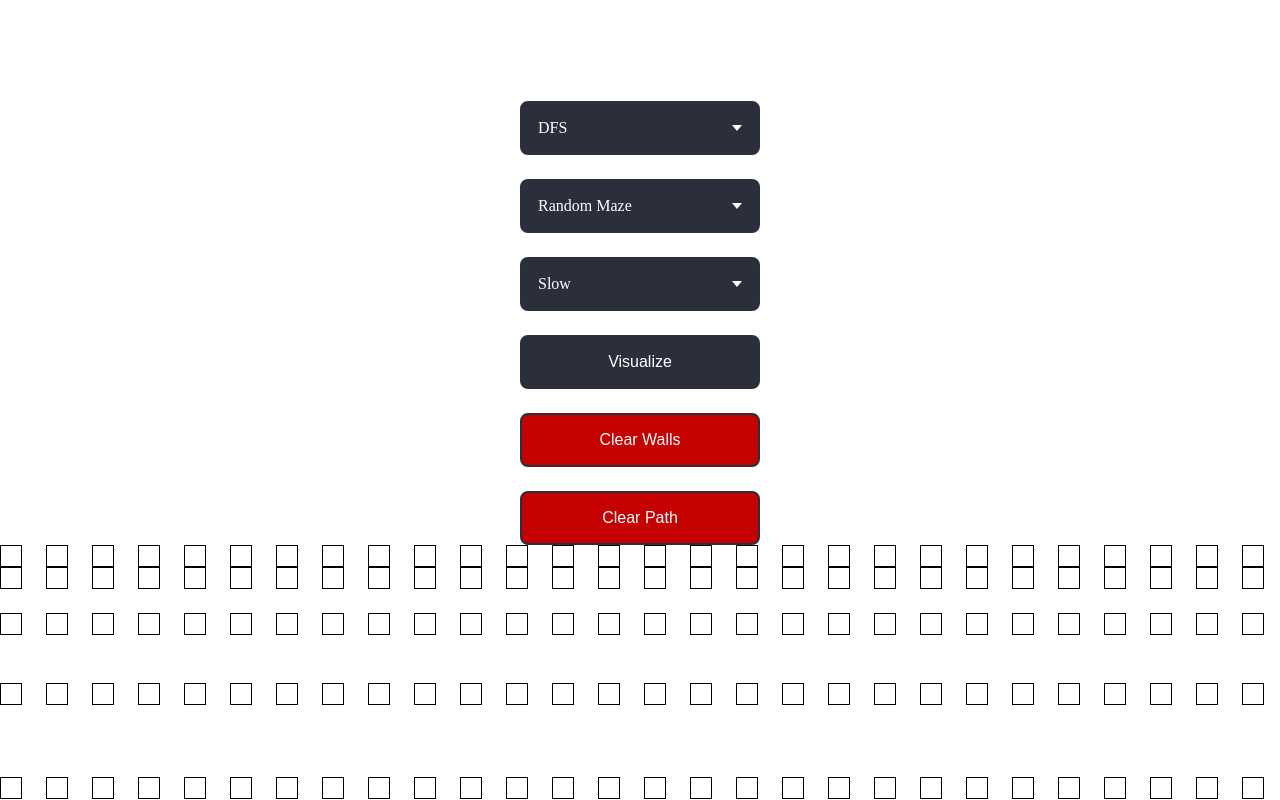
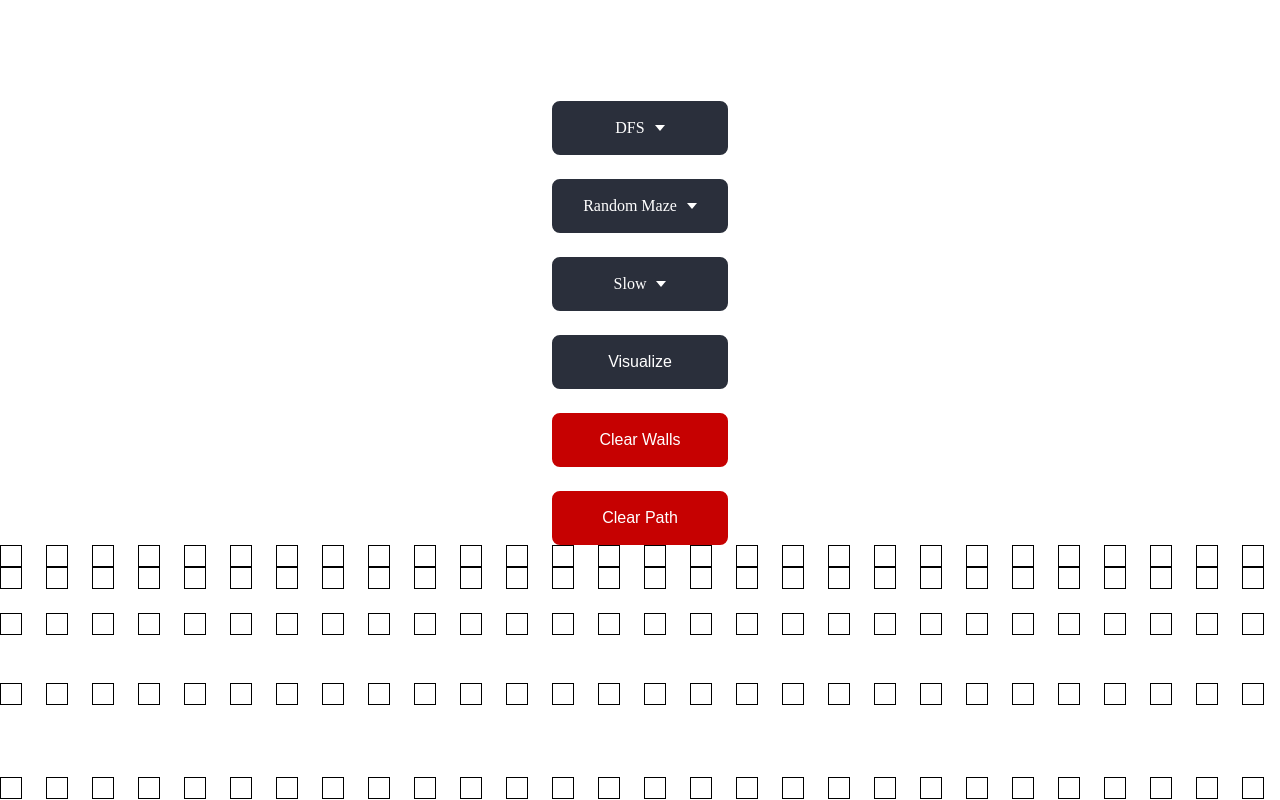
Before and after one commit to SainitinD/Algorithm-Visualizer, a Vue app: page / in a window 1280 px wide. Shown: the top 800 px of the page. Built offline with nearby package versions, Linux system fonts and the light colour scheme.

Commit message:
make minor css adjustments for MainHeader

```diff
--- a/src/components/CustomDropDown.vue
+++ b/src/components/CustomDropDown.vue
@@ -35,7 +35,7 @@ export default {
 </script>
 <style>
 .dropdown {
-  min-width: 15em;
+  min-width: 11em;
   position: relative;
   /* margin: 2em; */
 }
@@ -48,7 +48,8 @@ export default {
   background: #2a2f3b;
   color: #fff;
   display: flex;
-  justify-content: space-between;
+  justify-content: center;
+  gap: 10px;
   align-items: center;
   border: 2px #2a2f3b solid;
   border-radius: 0.5em;
--- a/src/components/MainHeader.vue
+++ b/src/components/MainHeader.vue
@@ -18,10 +18,11 @@ import CustomDropDown from "./CustomDropDown.vue";
 
 export default {
   name: "MainHeader",
+  components: { CustomDropDown },
   data() {
     return {};
   },
-  components: { CustomDropDown },
+  methods: {},
 };
 </script>
 <style>
@@ -51,17 +52,22 @@ button {
   cursor: pointer;
   transition: all 0.3s;
   font-size: 16px;
+  /* min-width: 11em; */
+  text-align: center;
 }
 
 .clear-btn {
   background-color: rgb(198, 1, 1);
+  border: 2px rgb(198, 1, 1) solid;
 }
 
 button:hover {
   background: #323741;
+  border: 2px #323741 solid;
 }
 
 .clear-btn:hover {
   background-color: rgb(228, 1, 1);
+  border: 2px rgb(228, 1, 1) solid;
 }
 </style>
```
